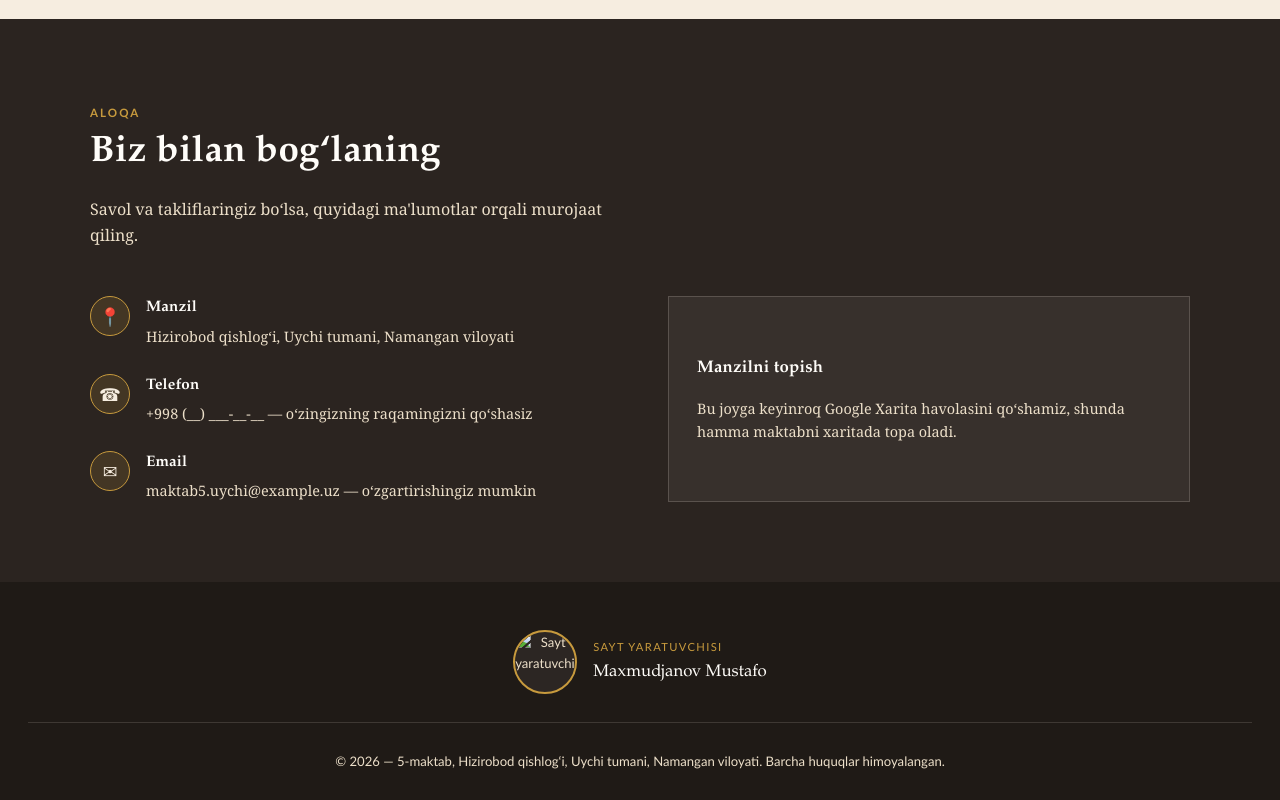
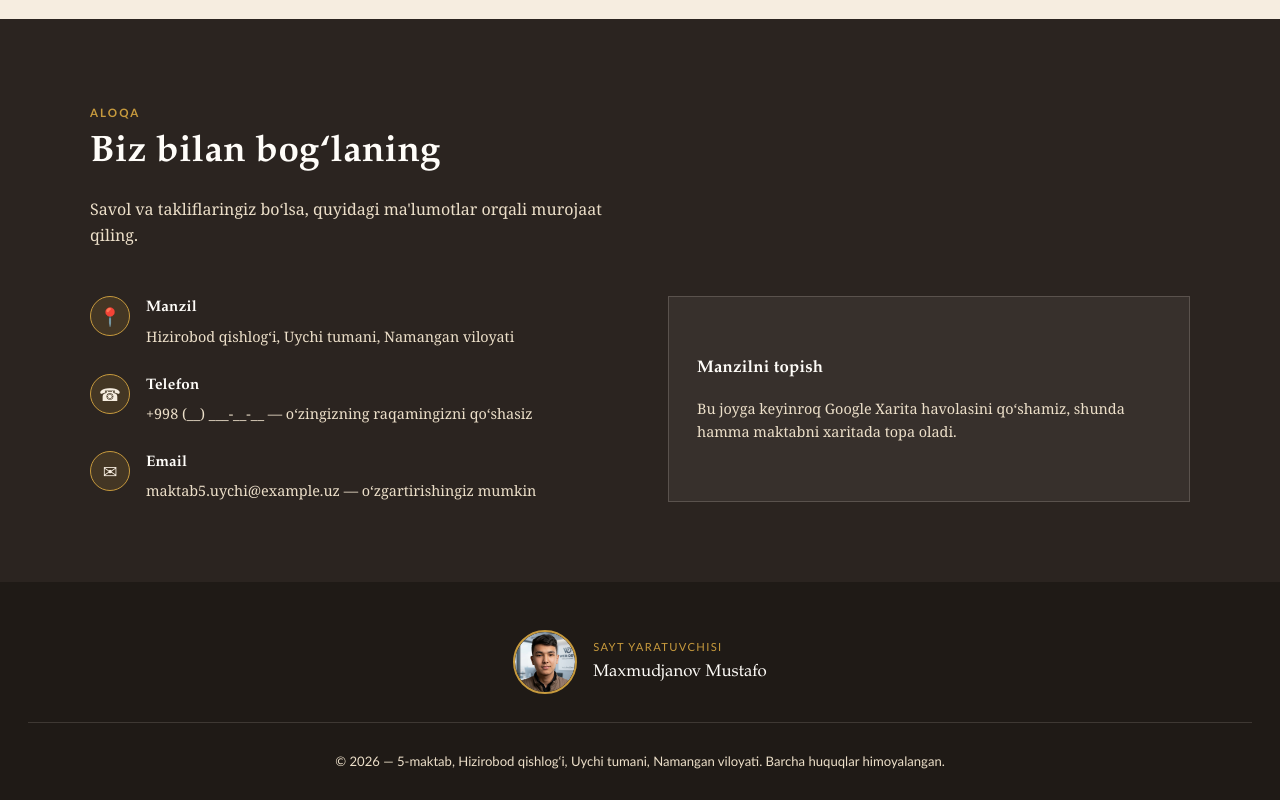
Before and after one commit to mustafo20111104/maktab5, a plain HTML site: page index.html in a window 1280 px wide. Shown: the part 3410-4210 px from the top of the page. Drawn offline with Linux system fonts and the light colour scheme.

Commit message:
Update creator image source in footer

```diff
--- a/index.html
+++ b/index.html
@@ -752,7 +752,7 @@
   <footer>
     <div class="creator-box">
       <div class="creator-avatar">
-        <img src="images/rasm.png" alt="Sayt yaratuvchisi" style="width:100%; height:100%; object-fit:cover; border-radius:50%;">
+        <img src="image.png" alt="Sayt yaratuvchisi" style="width:100%; height:100%; object-fit:cover; border-radius:50%;">
       </div>
       <div class="creator-text">
         <div class="creator-label">Sayt yaratuvchisi</div>
```
